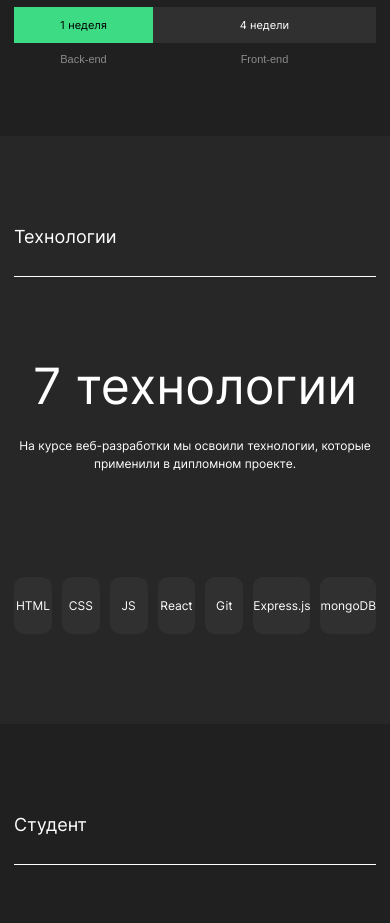
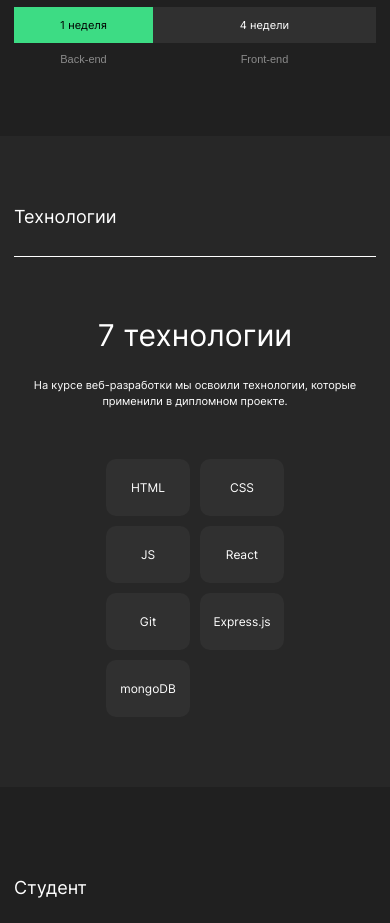
Before and after one commit to DaniyarOtynshin/movies-explorer-frontend, a React (Create React App) app: page / in a window 390 px wide. Shown: the part 1140-2063 px from the top of the page. Built offline with nearby package versions, Linux system fonts and the light colour scheme.

Commit message:
feat: add Techs 325px

```diff
--- a/src/components/Techs/Techs.css
+++ b/src/components/Techs/Techs.css
@@ -14,7 +14,7 @@
     font-weight: 400;
     font-size: 50px;
     line-height: 58px;
-    max-width: 600px;
+    max-width: fit-content;
 }
 
 .techs__description {
@@ -79,5 +79,32 @@
 }
 
 @media (max-width: 748px) {
+    .techs {
+        padding: 70px 0;
+    }
 
+    .techs__subtitle {
+        margin: 60px auto 0;
+        font-size: 30px;
+        line-height: 36px;
+        max-width: 600px;
+    }
+
+    .techs__description {
+        margin: 24px auto 0;
+        font-size: 11px;
+        line-height: 16px;
+        max-width: fit-content;
+    }
+
+    .techs__items {
+        margin: 50px auto 0;
+        flex-wrap: wrap;
+        gap: 10px;
+        max-width: 178px;
+    }
+
+    .items__item {
+        margin: 0;
+    }
 }
```
